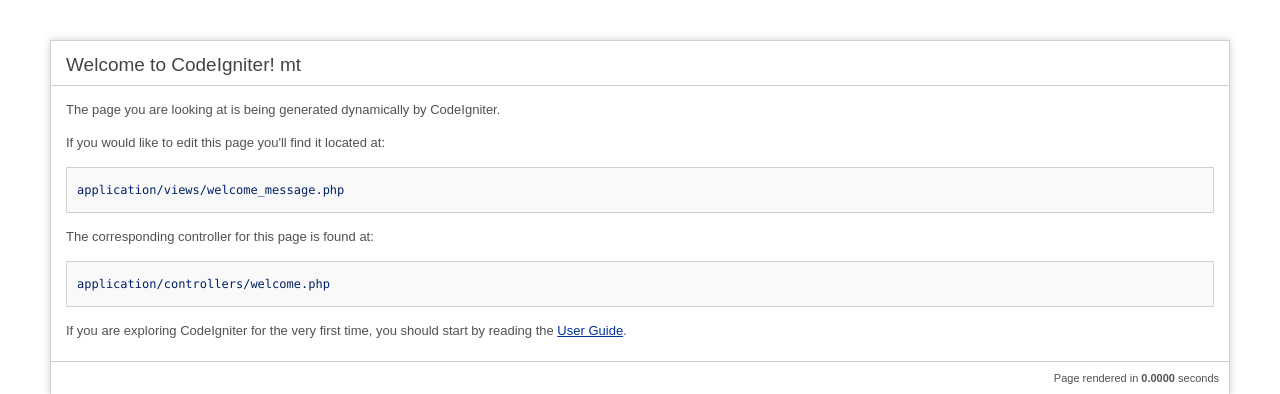
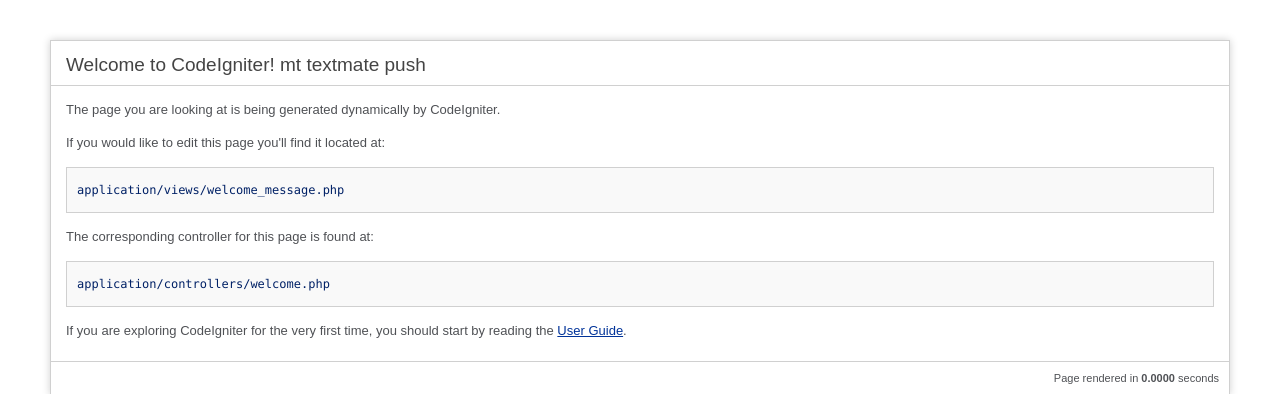
Before and after one commit to mterenzio/shorturl, a CodeIgniter app: page / in a window 1280 px wide. Shown: the top 394 px of the page. Run offline with CodeIgniter, Linux system fonts and the light colour scheme.

Commit message:
text mate push

```diff
--- a/application/views/welcome_message.php
+++ b/application/views/welcome_message.php
@@ -67,7 +67,7 @@
 <body>
 
 <div id="container">
-	<h1>Welcome to CodeIgniter! mt</h1>
+	<h1>Welcome to CodeIgniter! mt textmate push</h1>
 
 	<div id="body">
 		<p>The page you are looking at is being generated dynamically by CodeIgniter.</p>
```
